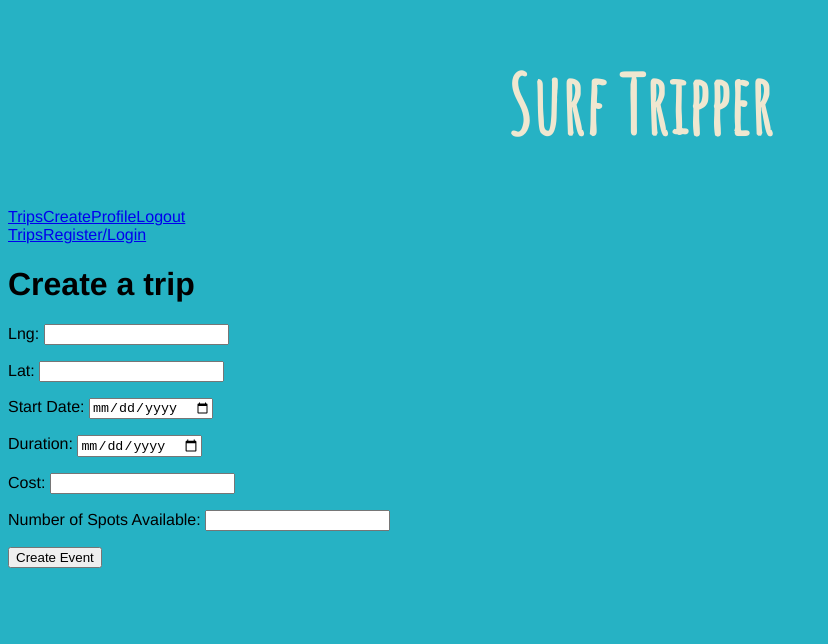
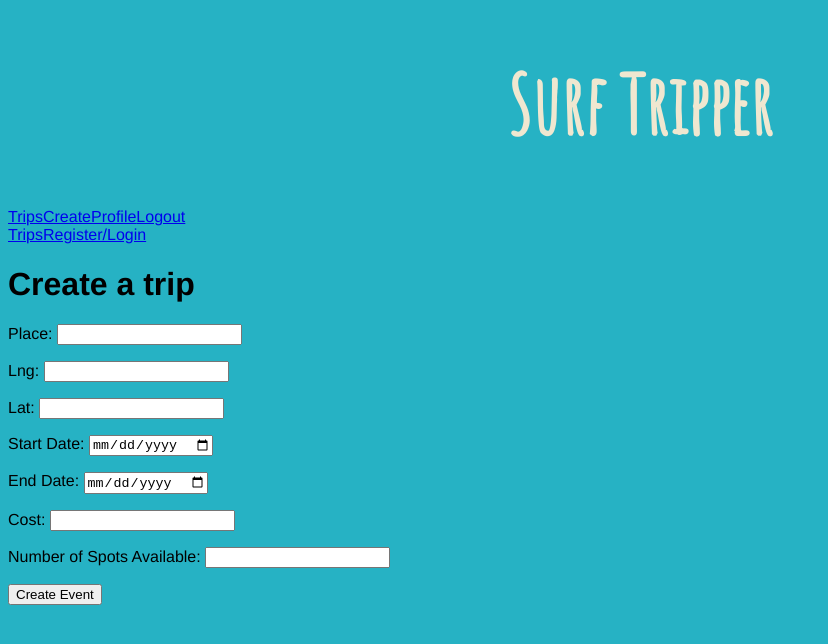
Before and after one commit to dafneolca/surf-tripper, an Angular app: page /create in a window 1280 px wide. Shown: the top 644 px of the page, without its empty margins (0-828 px from the left). Built offline with nearby package versions, Linux system fonts and the light colour scheme.

Commit message:
upcoming trip list done

```diff
--- a/src/app/components/trip/upcoming/upcoming.component.html
+++ b/src/app/components/trip/upcoming/upcoming.component.html
@@ -8,7 +8,7 @@
   <ul class="list">
 
     <li *ngFor="let trip of trips">
-      <p> {{ trip.description }} </p>
+      <p> {{ trip.place }} {{ trip.startDate }} </p>
       <a [routerLink]="['/trip', trip._id]"> View Details </a>
     </li>
 
--- a/src/app/pages/trip/create/create.component.html
+++ b/src/app/pages/trip/create/create.component.html
@@ -3,9 +3,17 @@
 
 
 <form (ngSubmit)="submitForm(myForm)" #myForm="ngForm" novalidate>
+
+
+  <p>Place:
+    <input type="text" name="place" [(ngModel)]="place" required />
+  </p>
+
   <p>Lng:
     <input type="number" name="lng" [(ngModel)]="lng" required />
   </p>
+
+
   <p>Lat:
     <input type="number" name="lat" [(ngModel)]="lat" required />
   </p>
@@ -14,7 +22,7 @@
     <input type="date" name="startDate" [(ngModel)]="startDate" required />
   </p>
 
-  <p> Duration:
+  <p> End Date:
     <input type="date" name="endDate" [(ngModel)]="endDate" required />
   </p>
 
--- a/src/app/pages/trips/trips.component.html
+++ b/src/app/pages/trips/trips.component.html
@@ -1,6 +1,3 @@
-<app-navbar>
-</app-navbar>
+<app-navbar></app-navbar>
 
 <app-upcoming></app-upcoming>
-
-<app-created></app-created>
```
